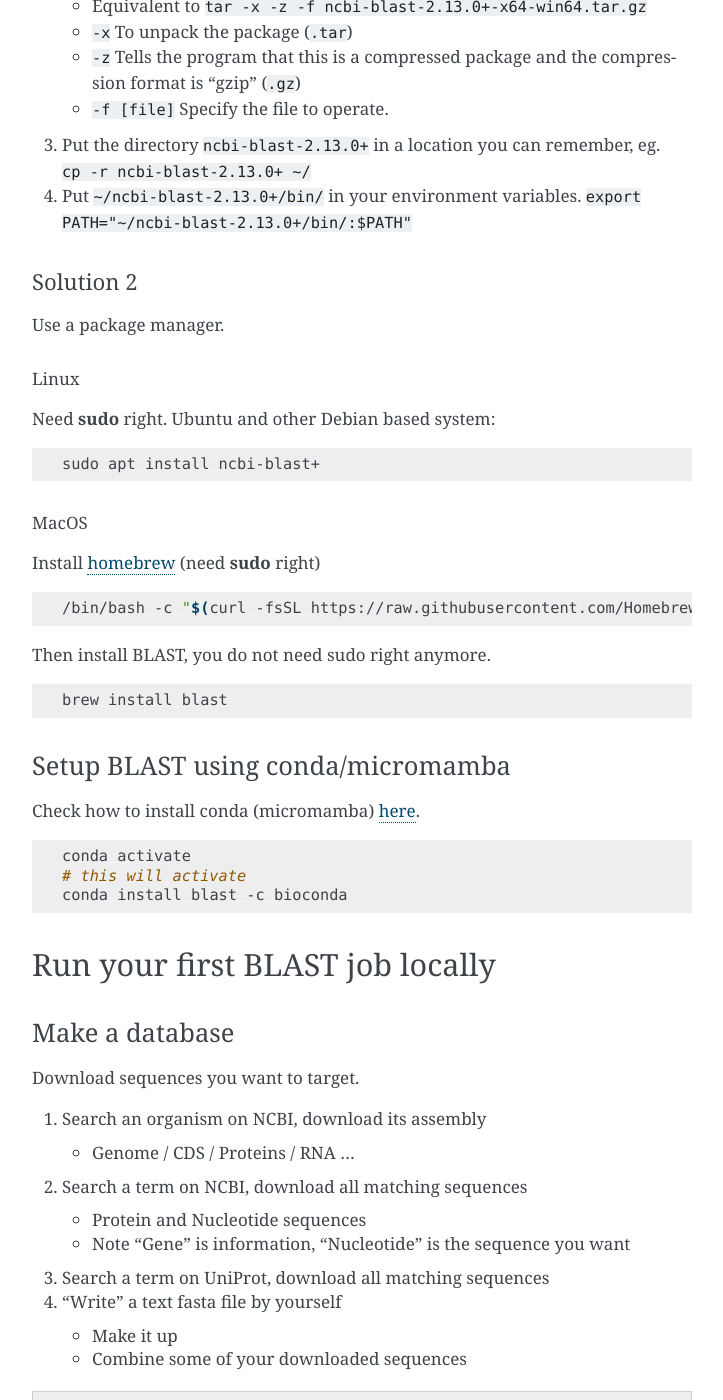
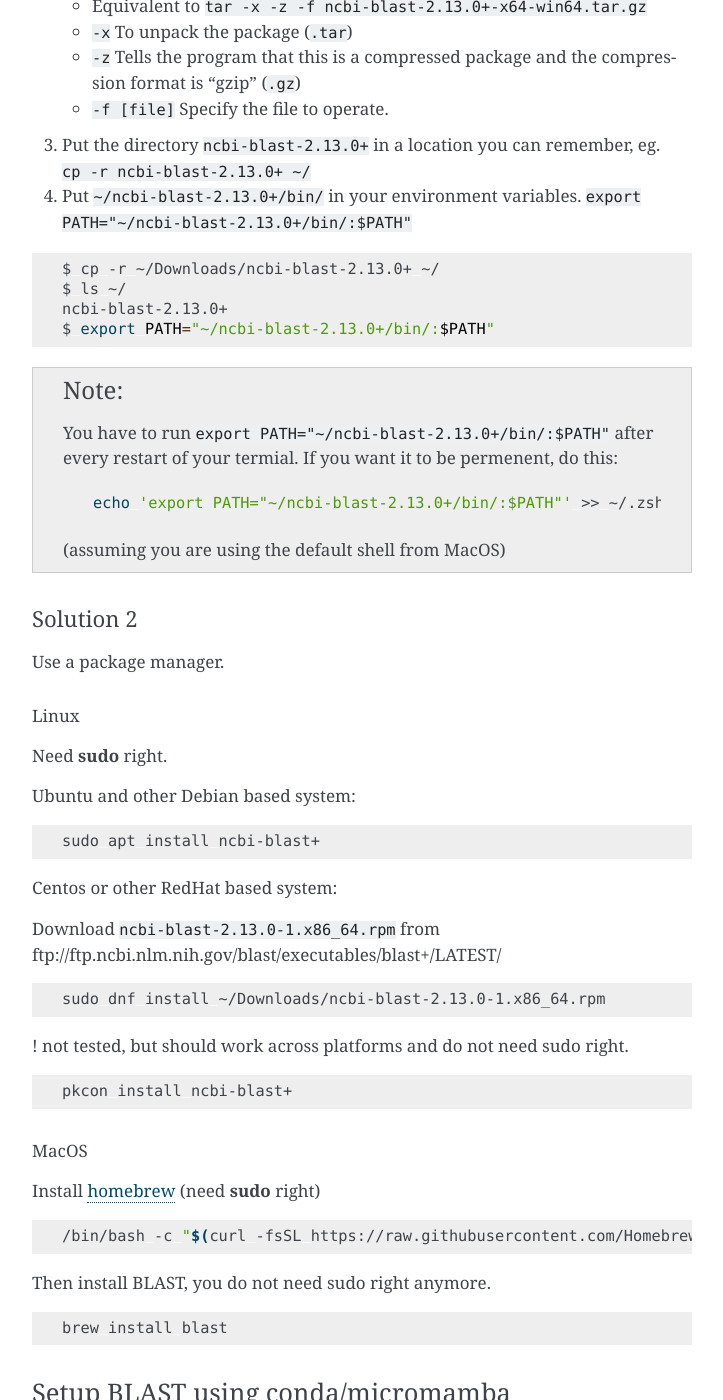
Before and after one commit to snail123815/IBL-bioinfomatics-wiki, a Sphinx documentation site: the page built from docs/source/basic_tools/blast.md, in a window 1280 px wide and 1400 px high, scrolled down 3421 px. Shown: the whole window, without its empty margins (388-1111 px from the left). Built offline with Sphinx 7.4.7, drawn with Linux system fonts in a browser that asks for light colours.

Commit message:
export environment variable in zshrc

````diff
--- a/docs/source/basic_tools/blast.md
+++ b/docs/source/basic_tools/blast.md
@@ -127,16 +127,50 @@ Download the program and put it in your environment variables.
 3. Put the directory `ncbi-blast-2.13.0+` in a location you can remember, eg. `cp -r ncbi-blast-2.13.0+ ~/`
 4. Put `~/ncbi-blast-2.13.0+/bin/` in your environment variables. `export PATH="~/ncbi-blast-2.13.0+/bin/:$PATH"`
 
+```shell
+$ cp -r ~/Downloads/ncbi-blast-2.13.0+ ~/
+$ ls ~/
+ncbi-blast-2.13.0+
+$ export PATH="~/ncbi-blast-2.13.0+/bin/:$PATH"
+```
+
+:::{NOTE}
+You have to run `export PATH="~/ncbi-blast-2.13.0+/bin/:$PATH"` after every restart of your termial. If you want it to be permenent, do this:
+
+```shell
+echo 'export PATH="~/ncbi-blast-2.13.0+/bin/:$PATH"' >> ~/.zshrc
+```
+
+(assuming you are using the default shell from MacOS)
+:::
+
 #### Solution 2
 
 Use a package manager.
 
 ##### Linux
 
-Need **sudo** right. Ubuntu and other Debian based system:
+Need **sudo** right.
+
+Ubuntu and other Debian based system:
 
 ```shell
 sudo apt install ncbi-blast+
+```
+
+Centos or other RedHat based system:
+
+Download `ncbi-blast-2.13.0-1.x86_64.rpm` from
+ftp://ftp.ncbi.nlm.nih.gov/blast/executables/blast+/LATEST/
+
+```shell
+sudo dnf install ~/Downloads/ncbi-blast-2.13.0-1.x86_64.rpm
+```
+
+! not tested, but should work across platforms and do not need sudo right.
+
+```shell
+pkcon install ncbi-blast+
 ```
 
 ##### MacOS
````
